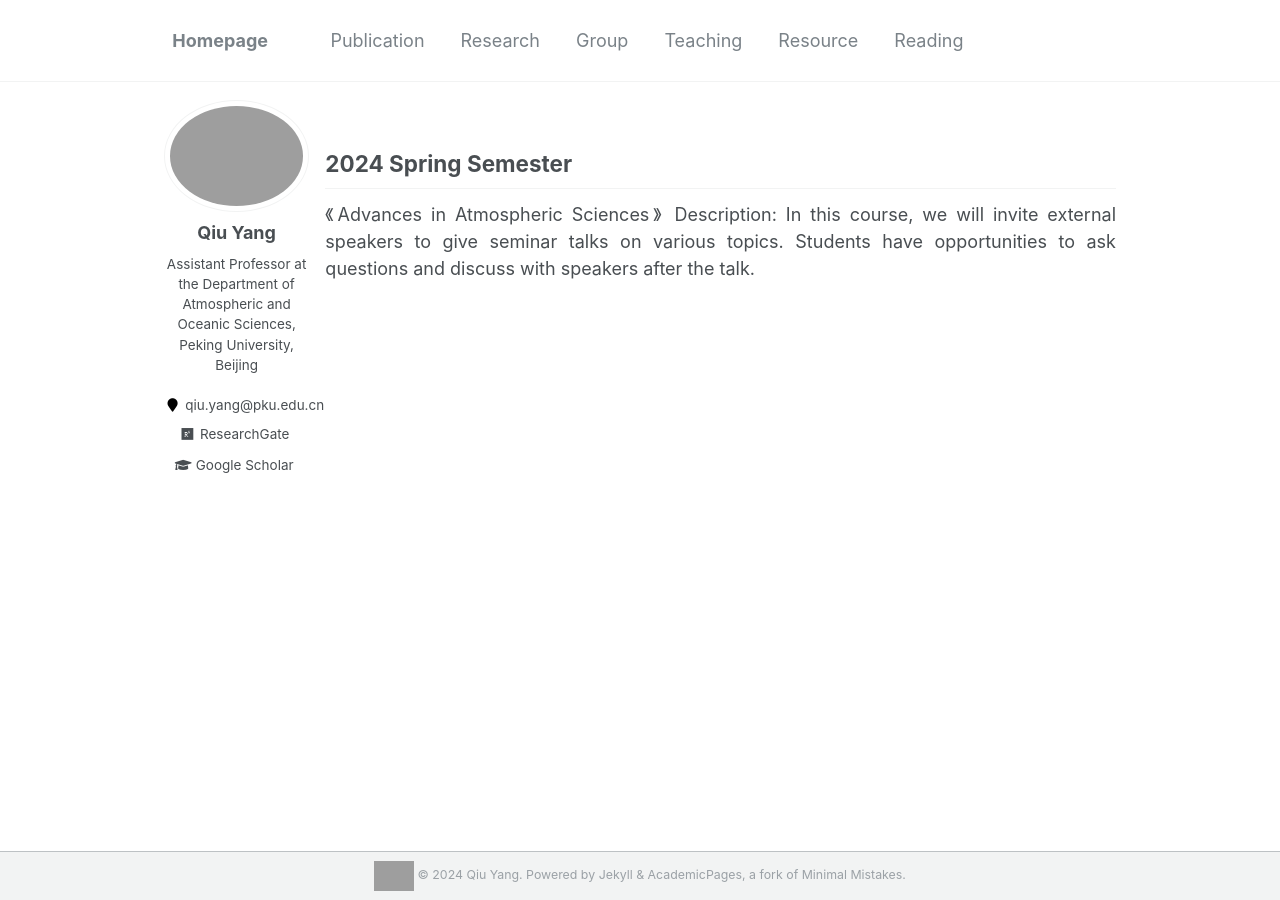
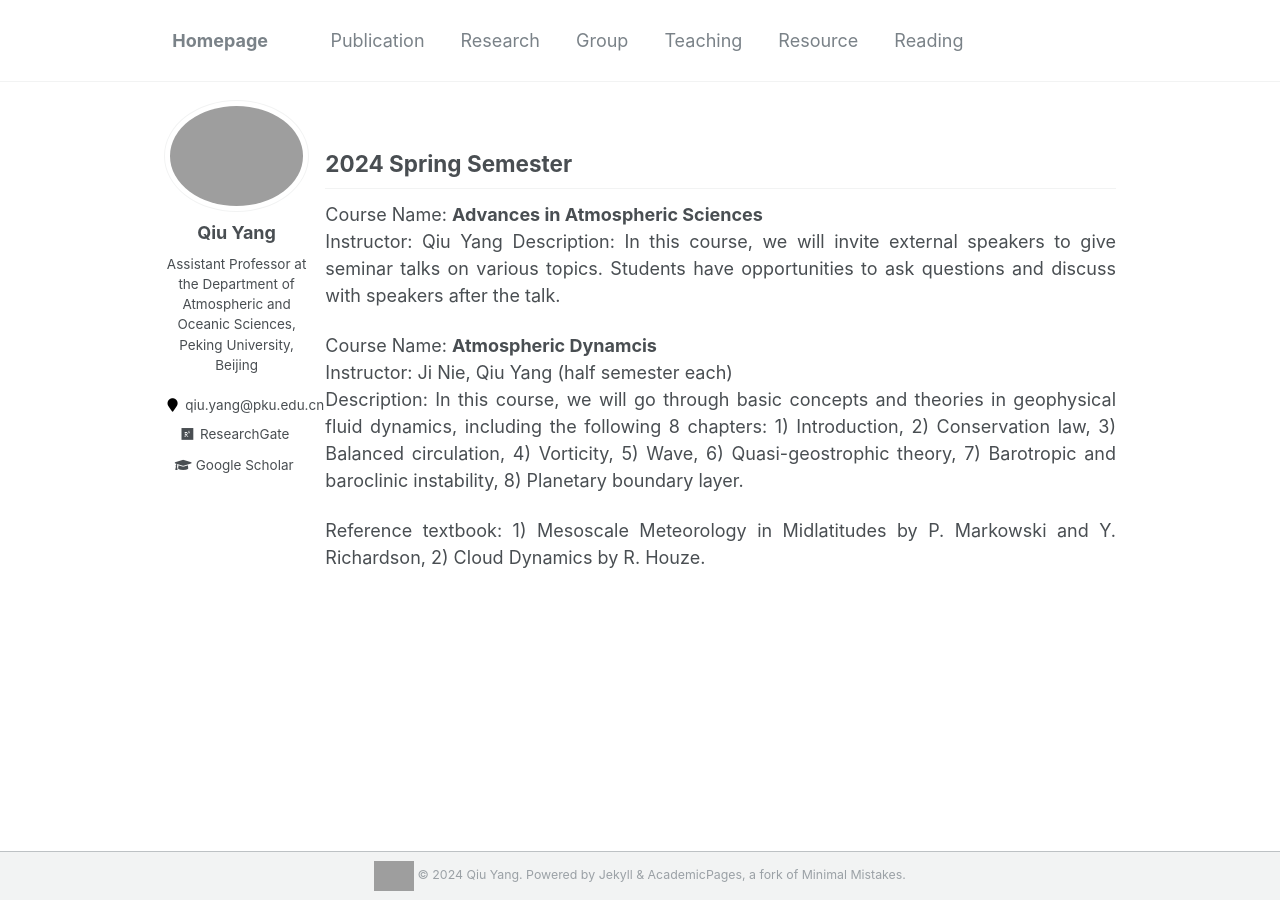
Before and after one commit to qiuyang50/qiuyang50.github.io, a Jekyll site: the page built from _pages/teaching.md, in a window 1280 px wide. Built offline with Jekyll 4.4.1, drawn with Linux system fonts in a browser that asks for light colours; grey boxes are pictures that could not be loaded.

Commit message:
Update teaching.md

```diff
--- a/_pages/teaching.md
+++ b/_pages/teaching.md
@@ -9,5 +9,22 @@ author_profile: true
 
 2024 Spring Semester
 ---
-《Advances in Atmospheric Sciences》
+Course Name: **Advances in Atmospheric Sciences**
+Instructor: Qiu Yang
 Description: In this course, we will invite external speakers to give seminar talks on various topics. Students have opportunities to ask questions and discuss with speakers after the talk.
+
+Course Name: **Atmospheric Dynamcis**
+Instructor: Ji Nie, Qiu Yang (half semester each)
+Description: In this course, we will go through basic concepts and theories in geophysical fluid dynamics, including the following 8 chapters:
+  1) Introduction,
+  2) Conservation law,
+  3) Balanced circulation,
+  4) Vorticity,
+  5) Wave,
+  6) Quasi-geostrophic theory,
+  7) Barotropic and baroclinic instability,
+  8) Planetary boundary layer.
+
+Reference textbook:
+  1) Mesoscale Meteorology in Midlatitudes by P. Markowski and Y. Richardson,
+  2) Cloud Dynamics by R. Houze.
```
